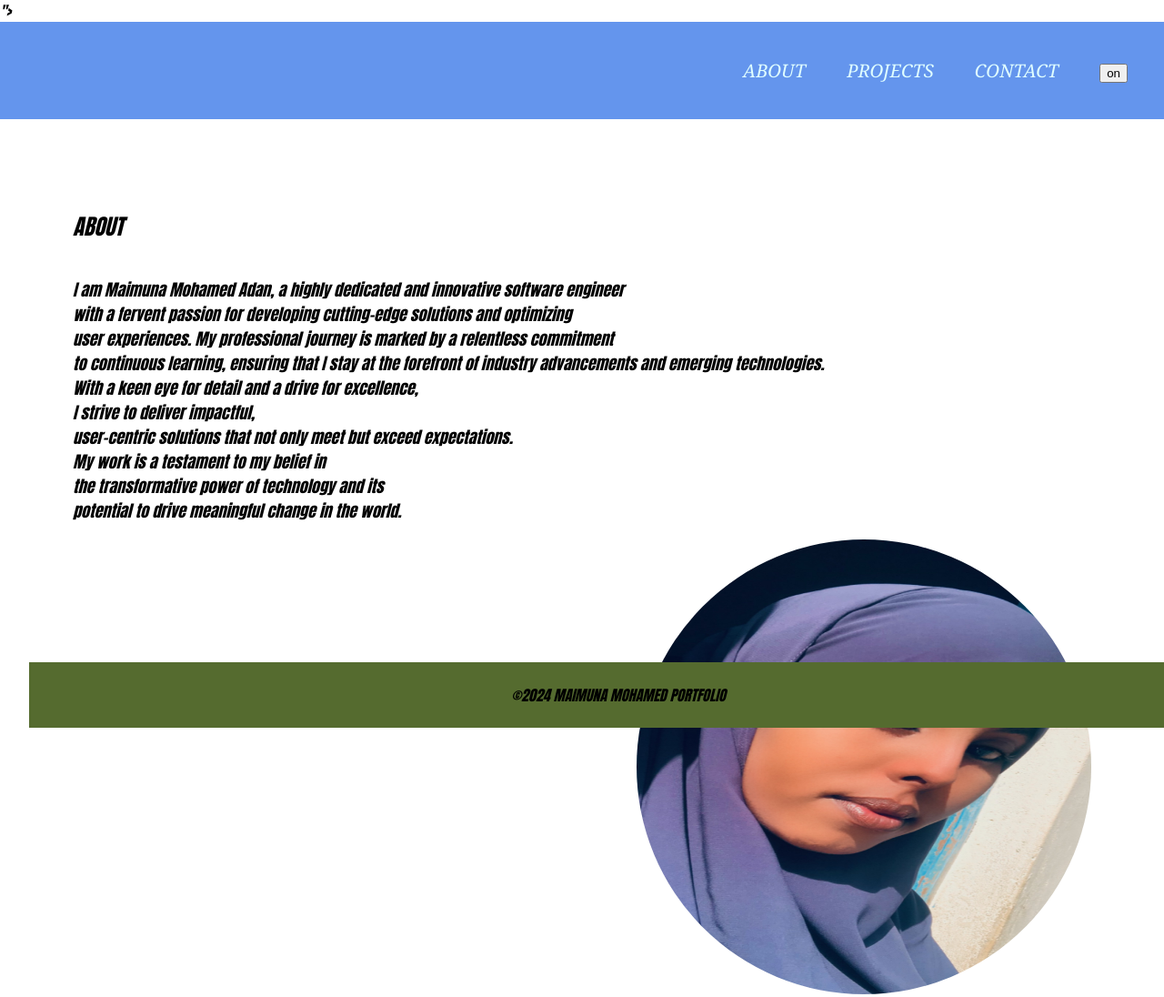
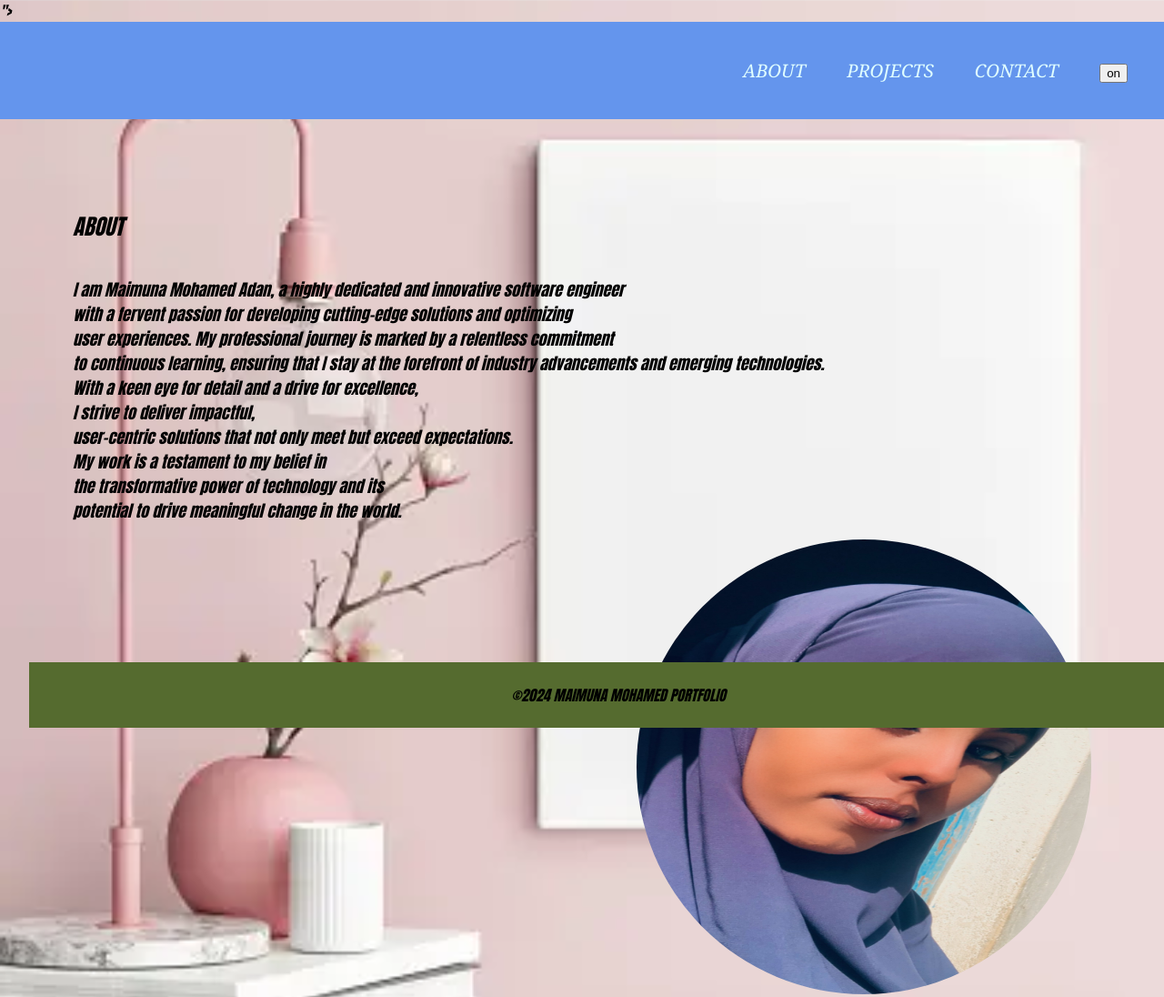
Before and after one commit to maimuna-mohamed/my-project-portfolio-2, a plain HTML site: page index.html in a window 1280 px wide. Shown: the top 1096 px of the page at 91% size. Drawn offline with Linux system fonts and the light colour scheme; the site is published under a folder, as on GitHub Pages, so addresses that start at the root find nothing.

Commit message:
add styles css

```diff
--- a/styles.css
+++ b/styles.css
@@ -1,5 +1,5 @@
 body{
-    background-image: url(/istockphoto-1202598035-170667a.webp);
+    background-image: url(istockphoto-1202598035-170667a.webp);
     background-size: cover;
     background-position:center;
     background-attachment: fixed;
```
